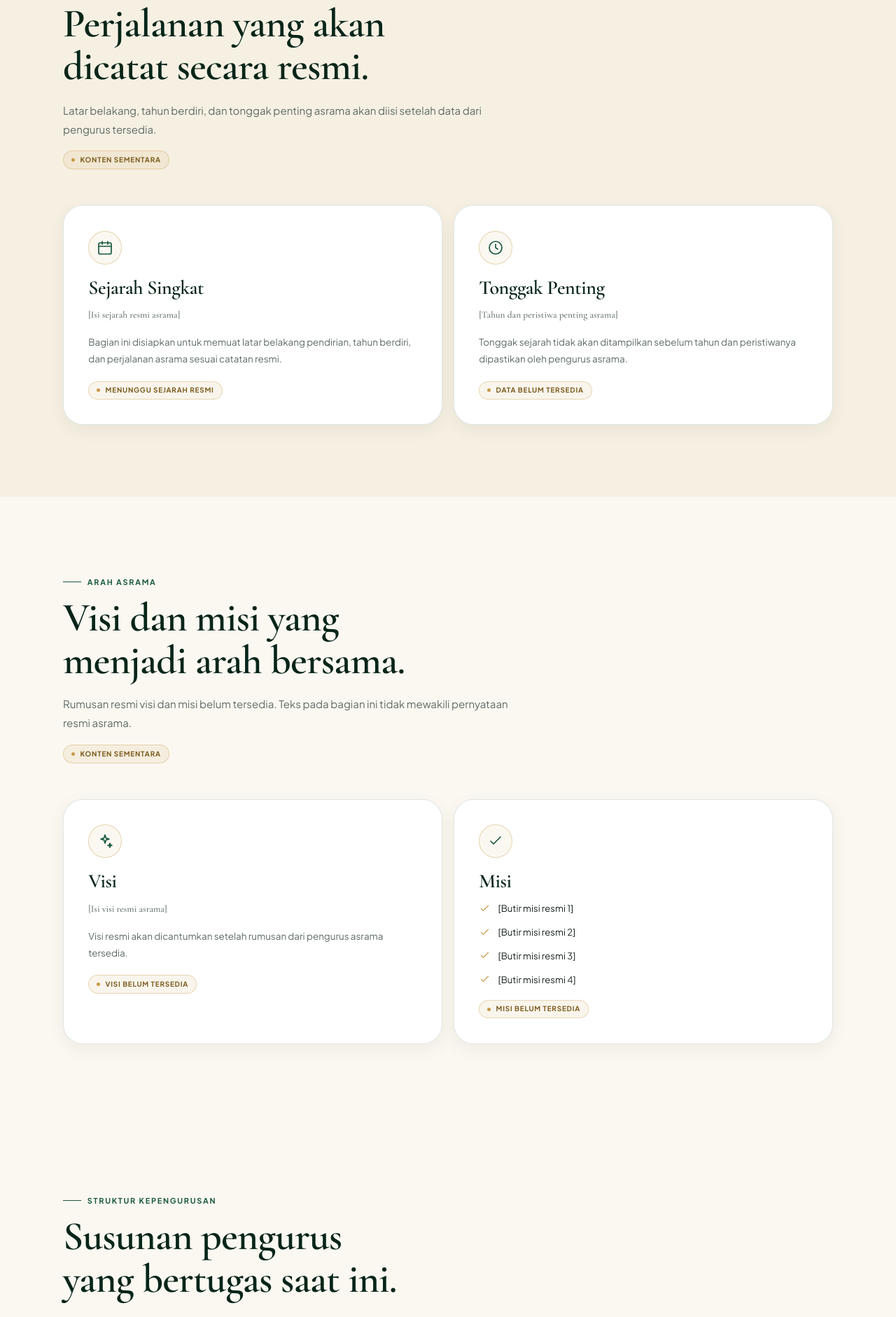
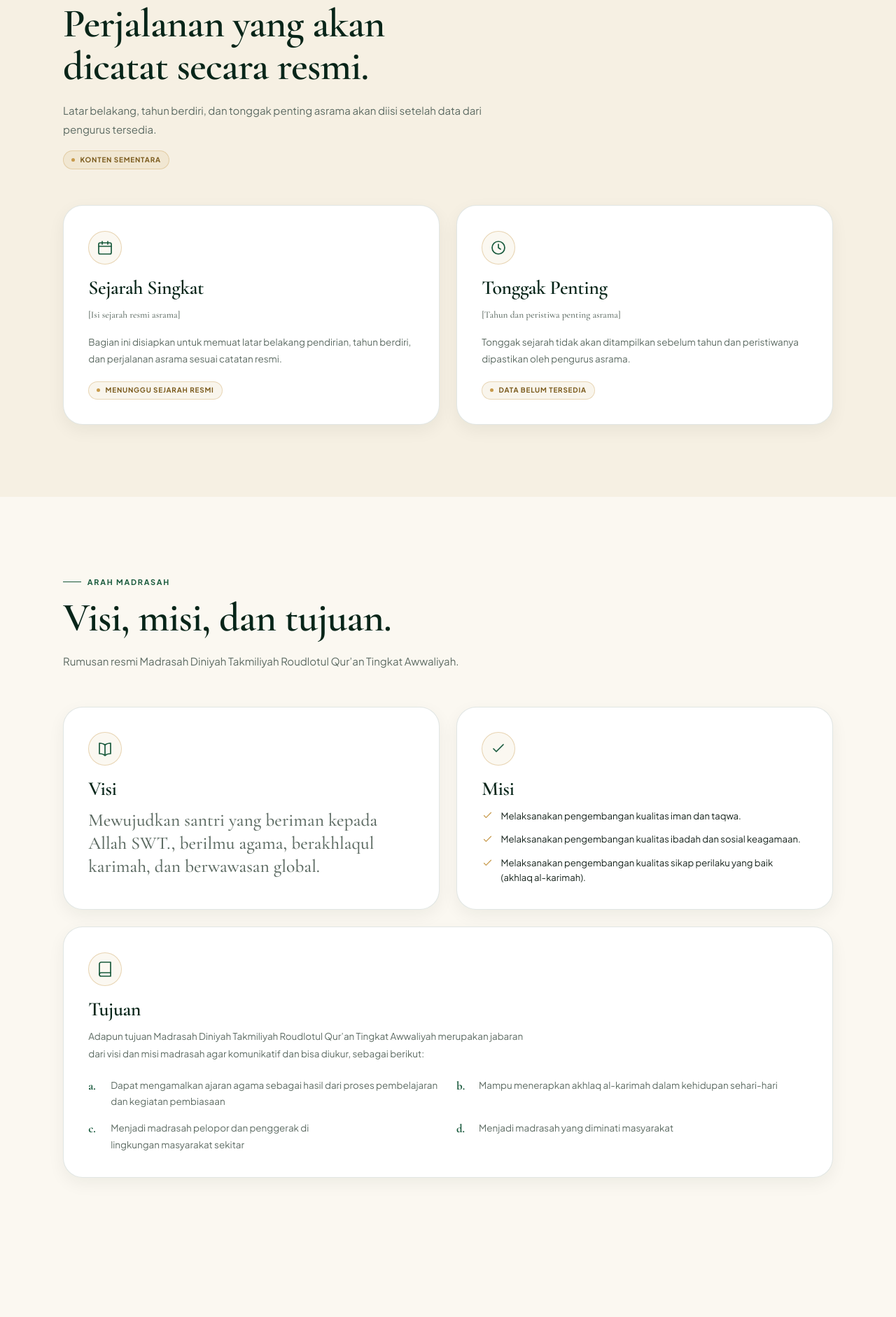
Before and after one commit to Iantzzz/Roudlotul-Qur-an, a Laravel app: page /profil in a window 1280 px wide. Shown: the part 1579-3461 px from the top of the page at 70% size. Run offline with Laravel 12, Linux system fonts and the light colour scheme; data that the repository does not hold is empty; some libraries are stand-ins or nearby versions.

Commit message:
feat(site): add official vision, mission and objectives

```diff
--- a/public/css/site.css
+++ b/public/css/site.css
@@ -1677,7 +1677,16 @@ h4 {
 .profile-panels {
     display: grid;
     grid-template-columns: repeat(2, minmax(0, 1fr));
-    gap: 1rem;
+    gap: 1.5rem;
+}
+
+.profile-panels--visi {
+    grid-template-columns: repeat(2, minmax(0, 1fr));
+}
+
+.profile-panel--visi .profile-panel__quote {
+    font-size: clamp(1.55rem, 2vw, 1.85rem);
+    line-height: 1.3;
 }
 
 .profile-panel {
@@ -1726,6 +1735,50 @@ h4 {
 
 .profile-panel .check-list li {
     font-size: 0.82rem;
+}
+
+.profile-panel--wide {
+    grid-column: 1 / -1;
+}
+
+.profile-panel--wide > p {
+    max-width: 65ch;
+}
+
+.profile-panel__quote:last-child {
+    margin-bottom: 0;
+}
+
+.goal-list {
+    display: grid;
+    grid-template-columns: repeat(2, minmax(0, 1fr));
+    gap: 0.9rem 1.5rem;
+    margin: 1.3rem 0 0;
+    padding: 0;
+    list-style: none;
+    counter-reset: goal;
+}
+
+.goal-list li {
+    position: relative;
+    padding-left: 2rem;
+    color: var(--muted);
+    font-size: 0.84rem;
+    line-height: 1.75;
+    counter-increment: goal;
+    text-wrap: pretty;
+}
+
+.goal-list li::before {
+    position: absolute;
+    top: 0;
+    left: 0;
+    color: var(--green-700);
+    font-family: var(--font-display);
+    font-size: 1.05rem;
+    font-weight: 700;
+    line-height: 1.55;
+    content: counter(goal, lower-alpha) ".";
 }
 
 .profile-panel .temp-badge {
@@ -3329,6 +3382,10 @@ a.social-link:hover {
         grid-template-columns: 1fr;
     }
 
+    .goal-list {
+        grid-template-columns: 1fr;
+    }
+
     .footer-grid {
         grid-template-columns: repeat(2, minmax(0, 1fr));
     }
--- a/resources/views/profil.blade.php
+++ b/resources/views/profil.blade.php
@@ -21,7 +21,7 @@
                 @endif
                 <a href="#profil-singkat">Profil Singkat</a>
                 <a href="#sejarah">Sejarah</a>
-                <a href="#visi-misi">Visi &amp; Misi</a>
+                <a href="#visi-misi">Visi, Misi &amp; Tujuan</a>
                 <a href="#kepengurusan">Kepengurusan</a>
                 <a href="#nilai">Nilai-nilai</a>
             </div>
@@ -279,26 +279,23 @@
         <div class="container">
             <div class="section-toolbar">
                 <x-section-heading
-                    eyebrow="Arah Asrama"
-                    title="Visi dan misi yang menjadi arah bersama."
-                    description="Rumusan resmi visi dan misi belum tersedia. Teks pada bagian ini tidak mewakili pernyataan resmi asrama."
-                    :temporary="true"
+                    eyebrow="Arah Madrasah"
+                    title="Visi, misi, dan tujuan."
+                    description="Rumusan resmi Madrasah Diniyah Takmiliyah Roudlotul Qur’an Tingkat Awwaliyah."
                 />
             </div>
 
-            <div class="profile-panels">
-                <article class="profile-panel" data-reveal>
+            <div class="profile-panels profile-panels--visi">
+                <article class="profile-panel profile-panel--visi" data-reveal>
                     <span class="profile-panel__icon" aria-hidden="true">
-                        <x-site-icon name="sparkle" :size="24" />
+                        <x-site-icon name="quran" :size="24" />
                     </span>
 
                     <h3>Visi</h3>
-                    <p class="profile-panel__quote">[Isi visi resmi asrama]</p>
-                    <p>
-                        Visi resmi akan dicantumkan setelah rumusan dari pengurus
-                        asrama tersedia.
+                    <p class="profile-panel__quote">
+                        Mewujudkan santri yang beriman kepada Allah SWT.,
+                        berilmu agama, berakhlaqul karimah, dan berwawasan global.
                     </p>
-                    <x-temp-badge text="Visi belum tersedia" />
                 </article>
 
                 <article class="profile-panel" data-reveal>
@@ -310,22 +307,38 @@
                     <ul class="check-list">
                         <li>
                             <x-site-icon name="check" :size="17" />
-                            [Butir misi resmi 1]
+                            Melaksanakan pengembangan kualitas iman dan taqwa.
                         </li>
                         <li>
                             <x-site-icon name="check" :size="17" />
-                            [Butir misi resmi 2]
+                            Melaksanakan pengembangan kualitas ibadah dan sosial keagamaan.
                         </li>
                         <li>
                             <x-site-icon name="check" :size="17" />
-                            [Butir misi resmi 3]
-                        </li>
-                        <li>
-                            <x-site-icon name="check" :size="17" />
-                            [Butir misi resmi 4]
+                            Melaksanakan pengembangan kualitas sikap perilaku yang baik
+                            (akhlaq&nbsp;al-karimah).
                         </li>
                     </ul>
-                    <x-temp-badge text="Misi belum tersedia" />
+                </article>
+
+                <article class="profile-panel profile-panel--wide" data-reveal>
+                    <span class="profile-panel__icon" aria-hidden="true">
+                        <x-site-icon name="book" :size="24" />
+                    </span>
+
+                    <h3>Tujuan</h3>
+                    <p>
+                        Adapun tujuan Madrasah Diniyah Takmiliyah Roudlotul Qur’an
+                        Tingkat Awwaliyah merupakan jabaran dari visi dan misi
+                        madrasah agar komunikatif dan bisa diukur, sebagai berikut:
+                    </p>
+
+                    <ol class="goal-list">
+                        <li>Dapat mengamalkan ajaran agama sebagai hasil dari proses pembelajaran dan kegiatan pembiasaan</li>
+                        <li>Mampu menerapkan akhlaq al-karimah dalam kehidupan sehari-hari</li>
+                        <li>Menjadi madrasah pelopor dan penggerak di lingkungan masyarakat&nbsp;sekitar</li>
+                        <li>Menjadi madrasah yang diminati masyarakat</li>
+                    </ol>
                 </article>
             </div>
         </div>
```
